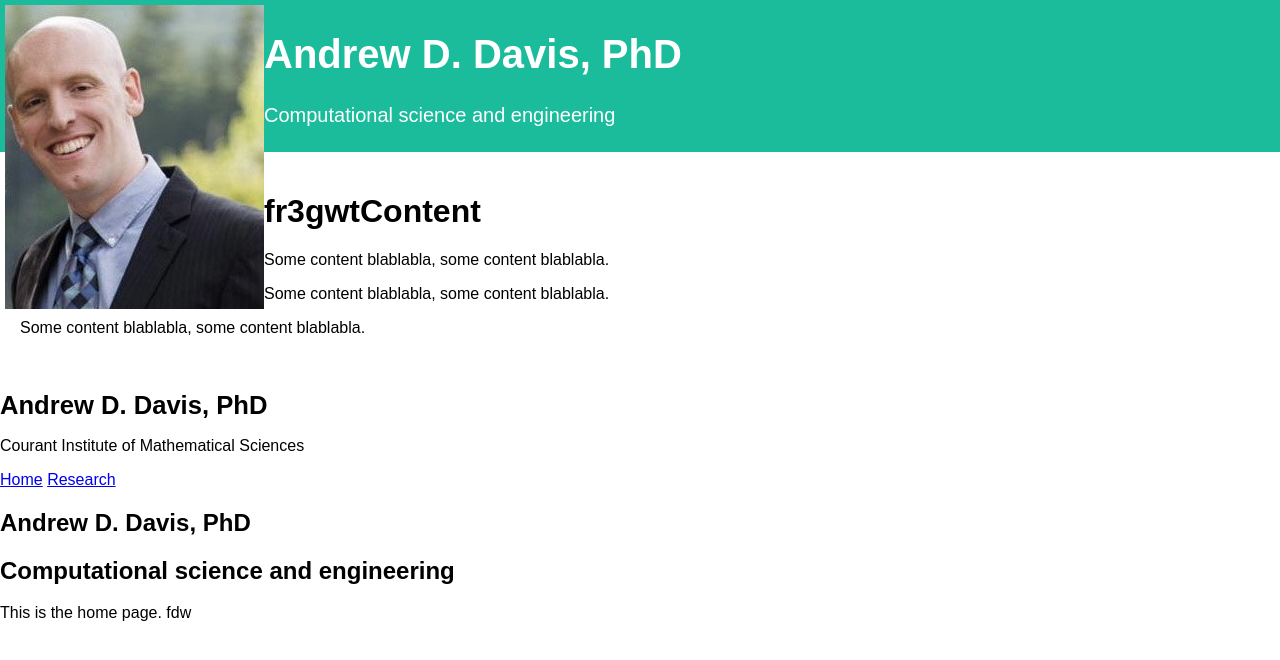
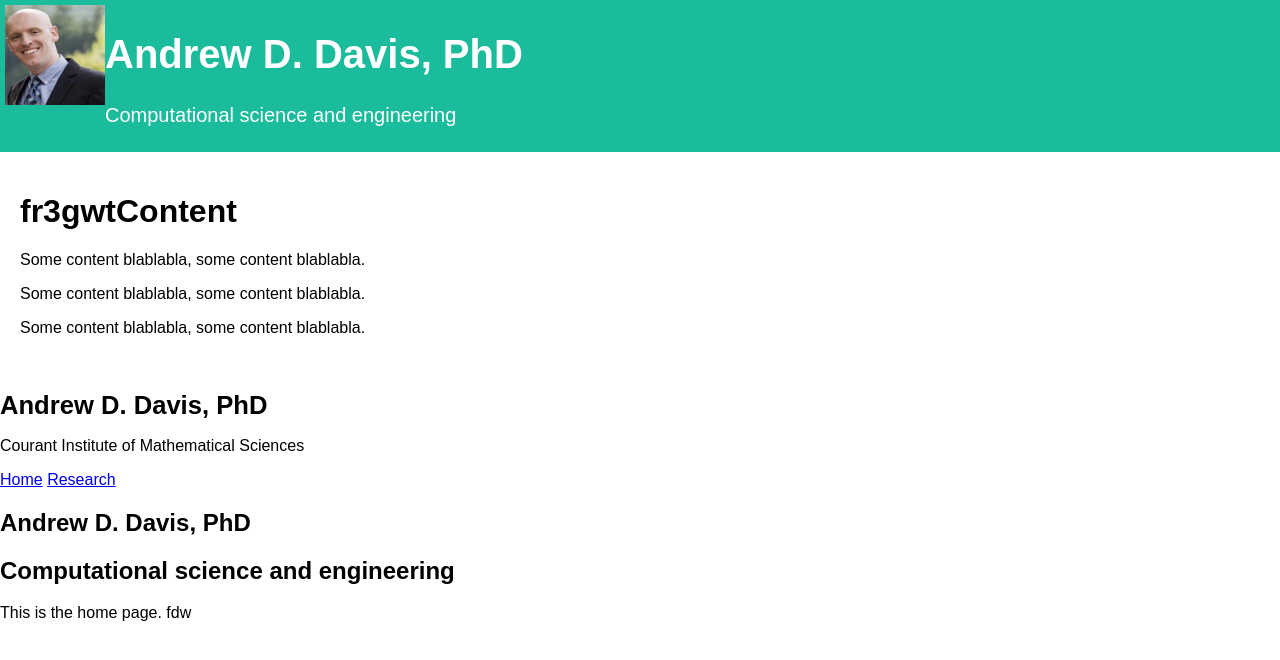
Before and after one commit to andyddavis/andyddavis.github.io, a Jekyll site: the page built from index.md, in a window 1280 px wide. Shown: the top 660 px of the page. Built offline with Jekyll 4.4.1, drawn with Linux system fonts in a browser that asks for light colours.

Commit message:
Update default.html

```diff
--- a/_layouts/default.html
+++ b/_layouts/default.html
@@ -21,6 +21,13 @@ body {
   font-size: 20px;
   margin: 0px;
   background-size:100% 100%;
+}
+
+.header img {
+  float: left;
+  width: 100px;
+  height: 100px;
+  background: #555;
 }
 
 /* Page Content */
```
